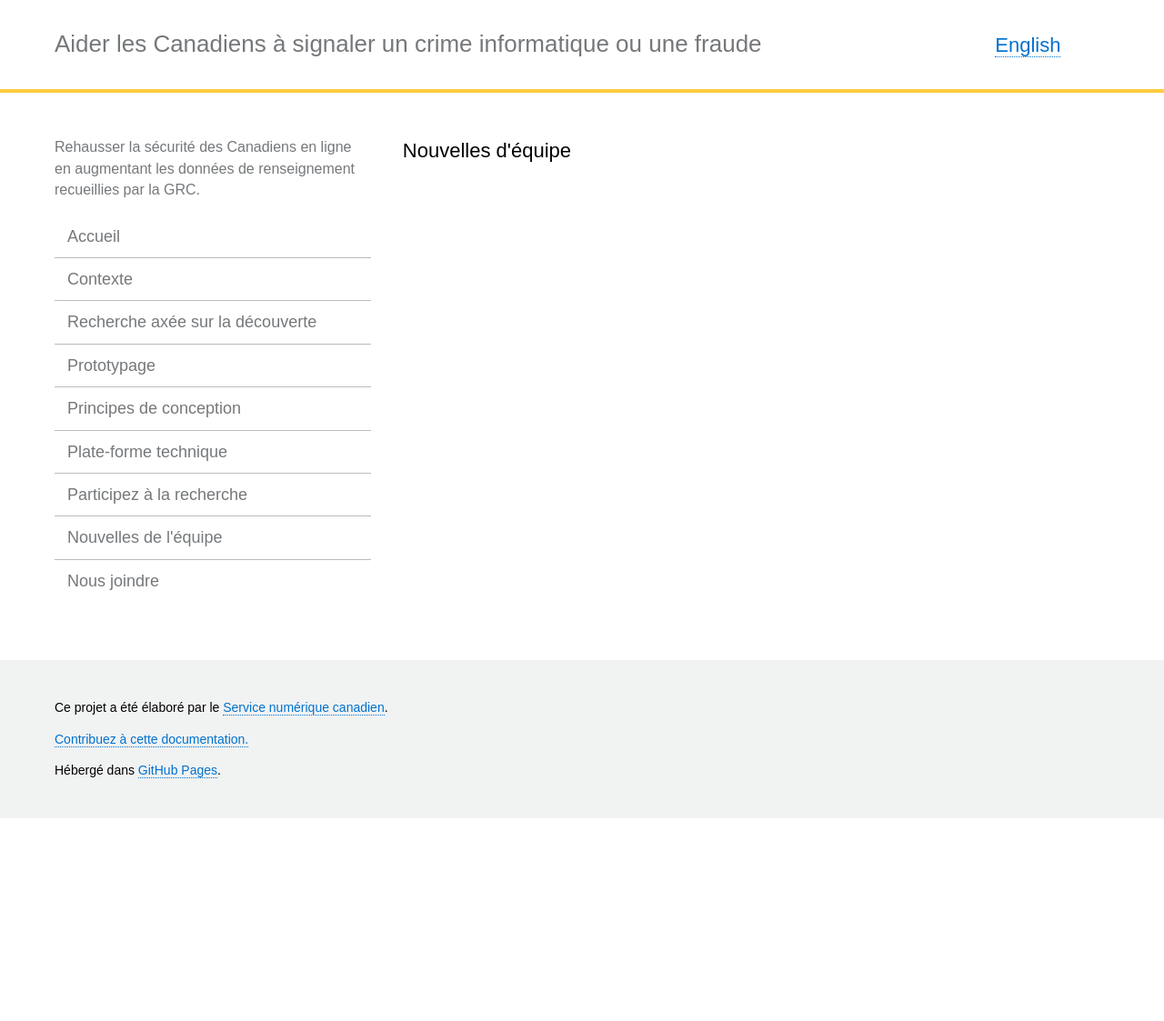
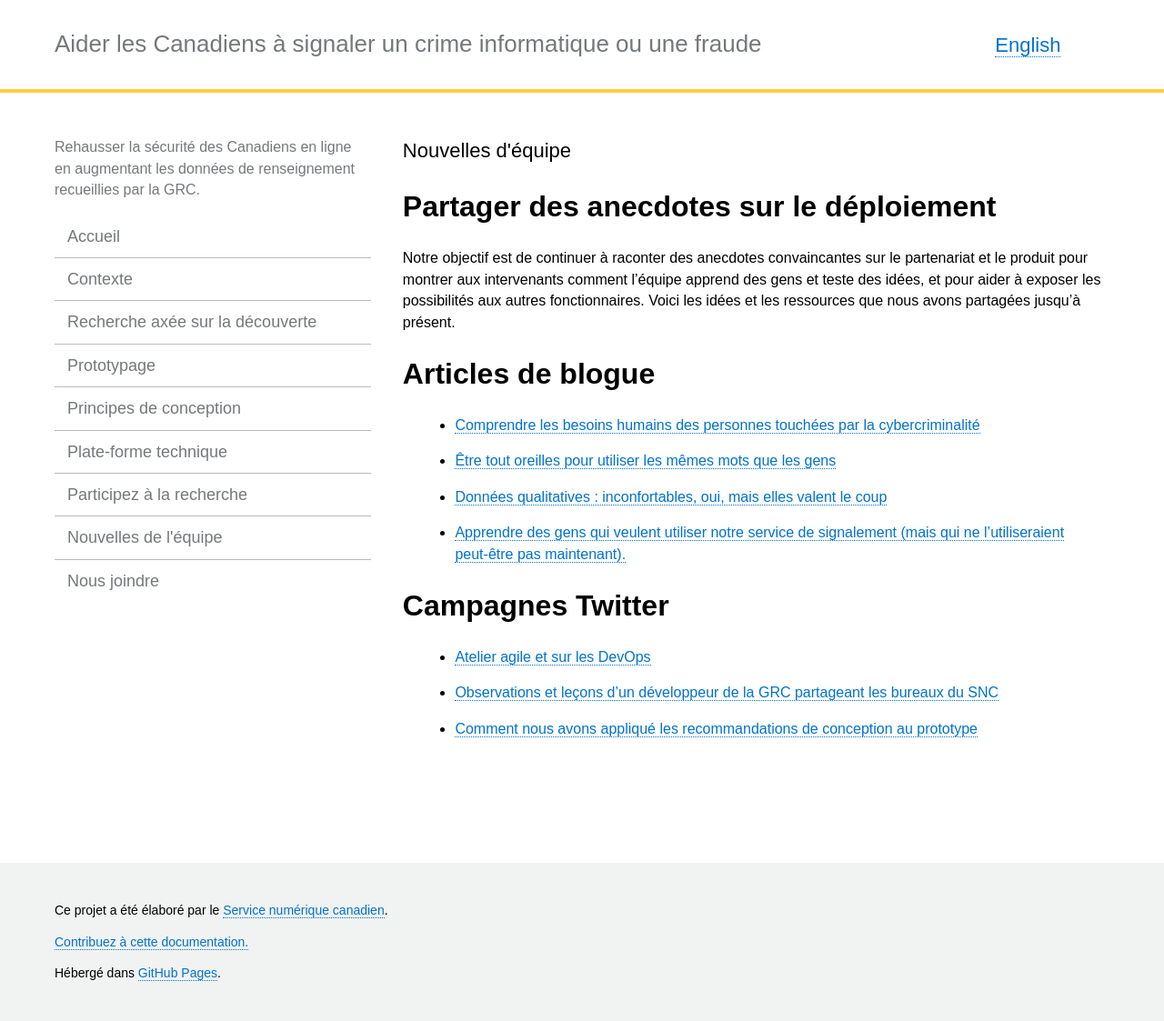
Before and after one commit to cds-snc/rcmp-report-a-cybercrime-alpha-documentation, a Jekyll site: the page built from _pages/fr/nouvelles-de-lequipe.md, in a window 1280 px wide. Shown: the whole page at 91% size. Built offline with Jekyll 4.4.1, drawn with Linux system fonts in a browser that asks for light colours; before the commit the page ends 900 px from its top, so only the background shows below that.

Commit message:
Update nouvelles-de-lequipe.md

```diff
--- a/_pages/fr/nouvelles-de-lequipe.md
+++ b/_pages/fr/nouvelles-de-lequipe.md
@@ -5,3 +5,18 @@ lang: fr
 permalink: "/nouvelles-dequipe/"
 trans_url: "/team-news/"
 ---
+
+# Partager des anecdotes sur le déploiement
+
+Notre objectif est de continuer à raconter des anecdotes convaincantes sur le partenariat et le produit pour montrer aux intervenants comment l’équipe apprend des gens et teste des idées, et pour aider à exposer les possibilités aux autres fonctionnaires. Voici les idées et les ressources que nous avons partagées jusqu’à présent.
+
+# Articles de blogue
+  > * [Comprendre les besoins humains des personnes touchées par la cybercriminalité](https://numerique.canada.ca/2019/05/06/comprendre-les-besoins-humains-des-personnes-touch%C3%A9es-par-la-cybercriminalit%C3%A9/)
+  > * [Être tout oreilles pour utiliser les mêmes mots que les gens](https://numerique.canada.ca/2019/06/06/%C3%AAtre-tout-oreilles-pour-utiliser-les-m%C3%AAmes-mots-que-les-gens/)
+  > * [Données qualitatives : inconfortables, oui, mais elles valent le coup](https://numerique.canada.ca/2019/07/11/donn%C3%A9es-qualitatives-inconfortables-oui-mais-elles-valent-le-coup/)
+  > * [Apprendre des gens qui veulent utiliser notre service de signalement (mais qui ne l’utiliseraient peut-être pas maintenant).](https://numerique.canada.ca/2019/08/29/apprendre-des-gens-qui-veulent-utiliser-notre-service-de-signalement-mais-qui-ne-lutiliseraient-peut-%C3%AAtre-pas-maintenant/)
+
+# Campagnes Twitter
+  > * [Atelier agile et sur les DevOps](https://twitter.com/SNC_GC/status/1133728262499258368)
+  > * [Observations et leçons d’un développeur de la GRC partageant les bureaux du SNC](https://twitter.com/SNC_GC/status/1139155723701673984)
+  > * [Comment nous avons appliqué les recommandations de conception au prototype](https://twitter.com/SNC_GC/status/1169676698754998275)
```
